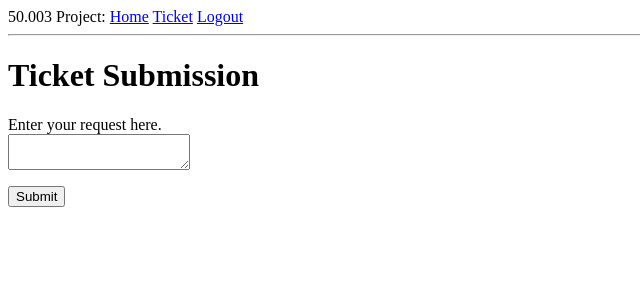
After one commit to faithdaniellesee/50003project, a Flask app: page /ticket in a window 1280 px wide. The commit adds this page. Shown: the top 300 px of the page, without its empty margins (0-640 px from the left). Run offline with Flask 2, Linux system fonts and the light colour scheme; the visitor is signed in with stand-in values (Sample User, id 1).

Commit message:
User submit ticket request

```diff
--- a/app/routes.py
+++ b/app/routes.py
@@ -3,6 +3,7 @@ from flask_login import login_user, logout_user, current_user, login_required
 from werkzeug.urls import url_parse
 from app import app, db
 from app.auth.forms import LoginForm, RegistrationForm
+from app.ticket.forms import TicketForm
 from app.models import User
 
 @app.route('/')
@@ -10,6 +11,17 @@ from app.models import User
 @login_required
 def index():
     return render_template('index.html', title='Home')
+
+@app.route('/ticket', methods=['GET', 'POST'])
+@login_required
+def ticket():
+    form = TicketForm()
+    if form.validate_on_submit():
+        #create db for ticket submission
+        #commit to db
+        flash('Your ticket has been submitted.')
+        return redirect(url_for('ticket'))
+    return render_template('ticket.html', title = 'Ticket', form=form)
 
 @app.route('/login', methods=['GET', 'POST'])
 def login():
--- a/app/templates/base.html
+++ b/app/templates/base.html
@@ -10,6 +10,7 @@
         <div>
             50.003 Project:
             <a href="{{ url_for('index') }}">Home</a>
+            <a href="{{ url_for('ticket') }}">Ticket</a>
             {% if current_user.is_anonymous %}
             <a href="{{ url_for('login') }}">Login</a>
             {% else %}
--- /dev/null
+++ b/app/templates/ticket.html
@@ -0,0 +1,16 @@
+{% extends "base.html" %}
+
+{% block content %}
+  <h1>Ticket Submission</h1>
+  <form action="" method="post">
+      {{ form.hidden_tag() }}
+      <p>
+          {{ form.content.label }}<br>
+          {{ form.content(size=32) }}<br>
+          {% for error in form.content.errors %}
+          <span style="color: red;">[{{ error }}]</span>
+          {% endfor %}
+      </p>
+      <p>{{ form.submit() }}</p>
+  </form>
+{% endblock %}
--- /dev/null
+++ b/app/ticket/forms.py
@@ -0,0 +1,7 @@
+from flask_wtf import FlaskForm
+from wtforms import TextAreaField, SubmitField
+from wtforms.validators import DataRequired, Length
+
+class TicketForm(FlaskForm):
+    content = TextAreaField('Enter your request here.', validators=[DataRequired(), Length(min=1)])
+    submit = SubmitField('Submit')
```
Also changed, not shown: app/ticket/__init__.py (added), 1 other file.
